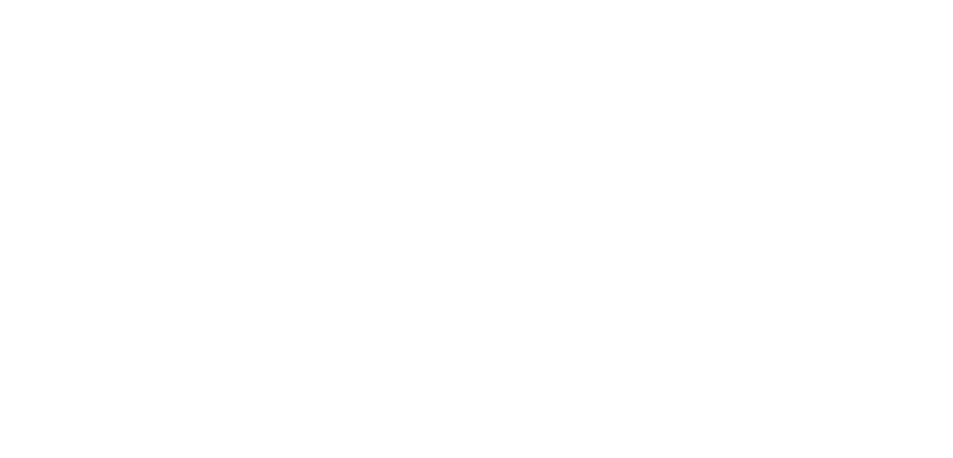
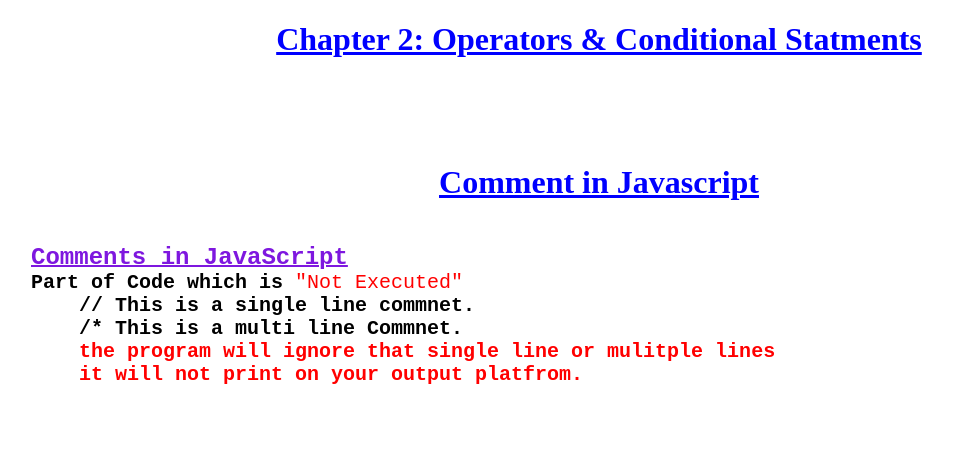
Before and after one commit to Qamar206/Javascript-Practice, a plain HTML site: page Index Chapter 2.html in a window 1280 px wide. Shown: the whole page, without its empty margins (57-1010 px from the left). Drawn offline with Linux system fonts and the light colour scheme.

Commit message:
Working On Chapter 2

```diff
--- a/Index Chapter 2.html
+++ b/Index Chapter 2.html
@@ -7,6 +7,35 @@
     <link rel="stylesheet" href="style.css">
 </head>
 <body>
+    <h1 style="text-align: center; font-size: xx-large;">
+        <u>
+            <b>
+                <strong>
+        Chapter 2: Operators & Conditional Statments
+                </strong>
+            </b>
+        </u>
+    </h1>
+    <br>
+    <br>
+    <br>
+    <div>
+        <h1 style="margin-top:30px; margin-bottom: 0px; padding-bottom: 0px; text-align: center;"><u>
+            Comment in Javascript
+        </u>
+        </h1>
+    <pre style="font-size: x-large;">
+        <b>
+    <span style="color: rgb(126, 23, 223); font-weight: bolder;"><u><big>Comments in JavaScript</big></u></span>
+    Part of Code which is <span style="color: red; font-weight: 500;" >"Not Executed"</span>
+        // This is a single line commnet.
+        /* This is a multi line Commnet.
+        <span style="color: red; font-size: x-large;">the program will ignore that single line or mulitple lines
+        it will not print on your output platfrom.
+        </span>
+    </b>
+    </pre>
+    </div>
 
 </body>
 </html>
```
